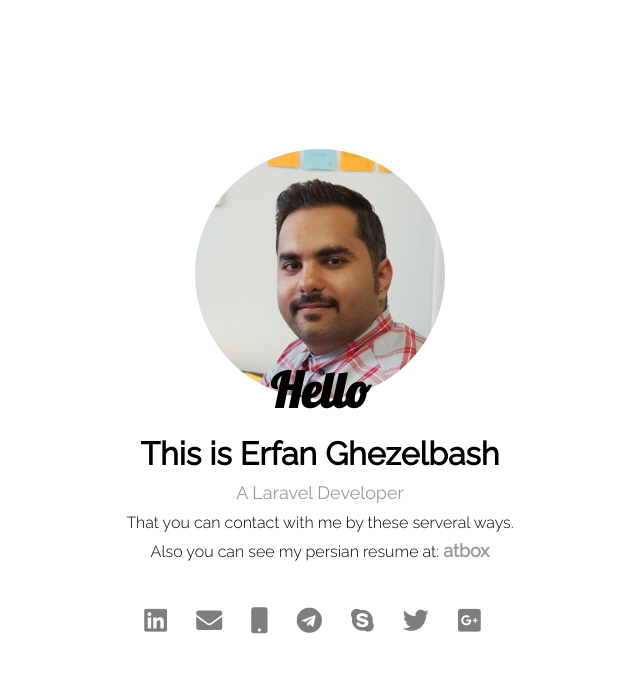
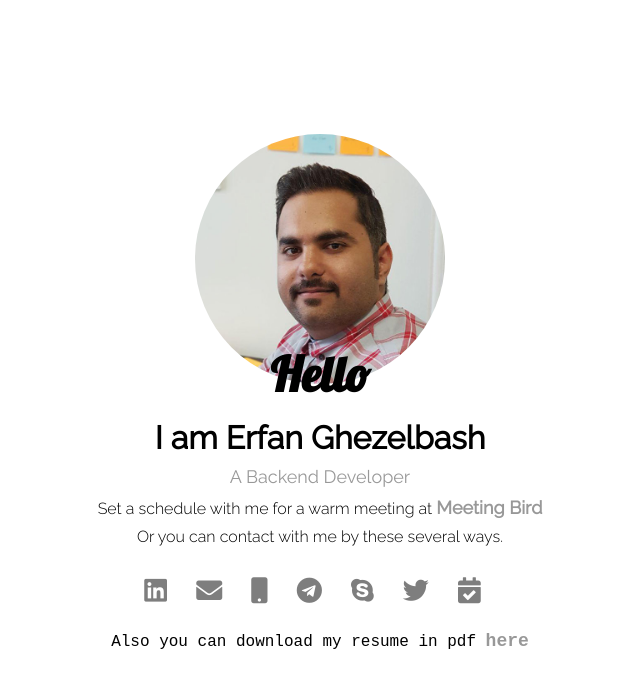
Before and after one commit to ghezelbash/ghezelbash.github.io, a plain HTML site: page index.html in a window 1280 px wide. Shown: the whole page, without its empty margins (320-960 px from the left). Drawn offline with Linux system fonts and the light colour scheme.

Commit message:
corrections

```diff
--- a/index.html
+++ b/index.html
@@ -17,23 +17,28 @@
     <h1 class="big">Hello</h1>
 
     <div class="info">
-      <h1 class="name">This is Erfan Ghezelbash</h1>
+      <h1 class="name">I am Erfan Ghezelbash</h1>
 
-      <span class="expert">A Laravel Developer</span>
+      <span class="expert">A Backend Developer</span>
 
-      <p class="bio">That you can contact with me by these serveral ways.
+      <p target="_blank" class="bio">Set a schedule with me for a warm meeting at <a href="https://www.meetingbird.com/m/SJPvm6p8D">Meeting Bird</a></p>
+
+      <p class="bio">Or you can contact with me by these several ways.
       </p>
-      <p class="bio">Also you can see my persian resume at: <a href="https://atbox.io/ghezelbash/resume">atbox</a></p>
 
       <div class="social">
-        <a href="https://www.linkedin.com/in/erfanghezelbash"><i class="fab fa-linkedin"></i></a>
-        <a href="mailto:hi@ghezelbash.me"><i class="fas fa-envelope"></i></a>
-        <a href="tel:+989359886841"><i class="fas fa-mobile"></i></a>
-        <a href="https://telegram.me/erfanghezelbash"><i class="fab fa-telegram"></i></a>
-        <a href="skype:erfanghezelbash?chat"><i class="fab fa-skype"></i></a>
-        <a href="https://twitter.com/ErfanGhezelbash"><i class="fab fa-twitter"></i></a>
-        <a href="https://plus.google.com/+ErfanGhezelbash"><i class="fab fa-google-plus-square"></i></a>
+        <a target="_blank" href="https://www.linkedin.com/in/erfanghezelbash"><i class="fab fa-linkedin"></i></a>
+        <a target="_blank" href="mailto:erfan.ghezelbash@gmail.com"><i class="fas fa-envelope"></i></a>
+        <a target="_blank" href="tel:+989359886841"><i class="fas fa-mobile"></i></a>
+        <a target="_blank" href="https://telegram.me/erfanghezelbash"><i class="fab fa-telegram"></i></a>
+        <a target="_blank" href="skype:erfanghezelbash?chat"><i class="fab fa-skype"></i></a>
+        <a target="_blank" href="https://twitter.com/ErfanGhezelbash"><i class="fab fa-twitter"></i></a>
+        <a target="_blank" href="https://www.meetingbird.com/m/SJPvm6p8D"><i class="fas fa-calendar-check"></i></a>
       </div>
+
+      <code class="bio">Also you can download my resume in pdf <a  target="_blank" href="./Erfan_Ghezelbash_Resume.pdf">here</a></code>
+
+
     </div>
   </div>
 
--- a/style.css
+++ b/style.css
@@ -82,7 +82,8 @@ body {
   color: black;
 }
 .card .info .social {
-  margin-top: 45px;
+  margin-top: 30px;
+  margin-bottom: 25px;
 }
 .card .info .social a {
   padding: 0 5px;
```
Also changed, not shown: favicon-16x16.png (deleted), favicon-32x32.png (deleted), 1 other file.
